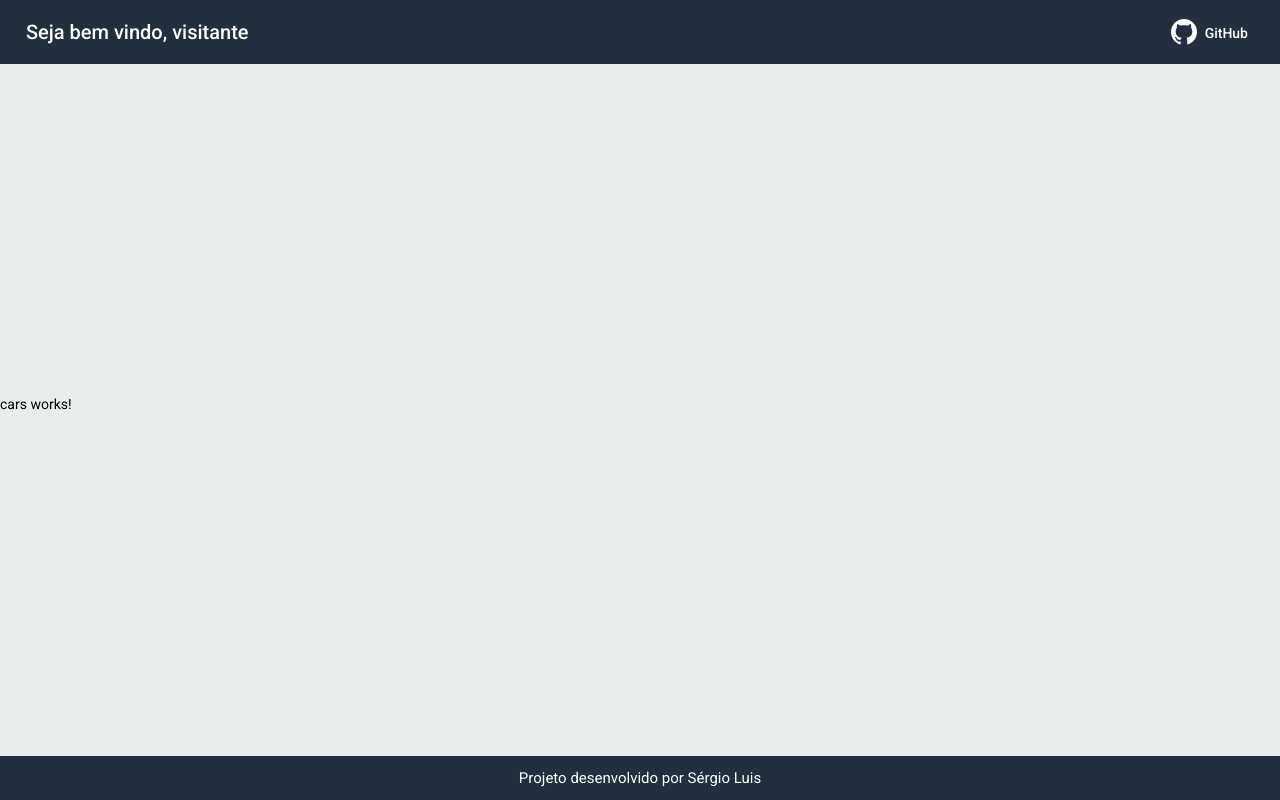
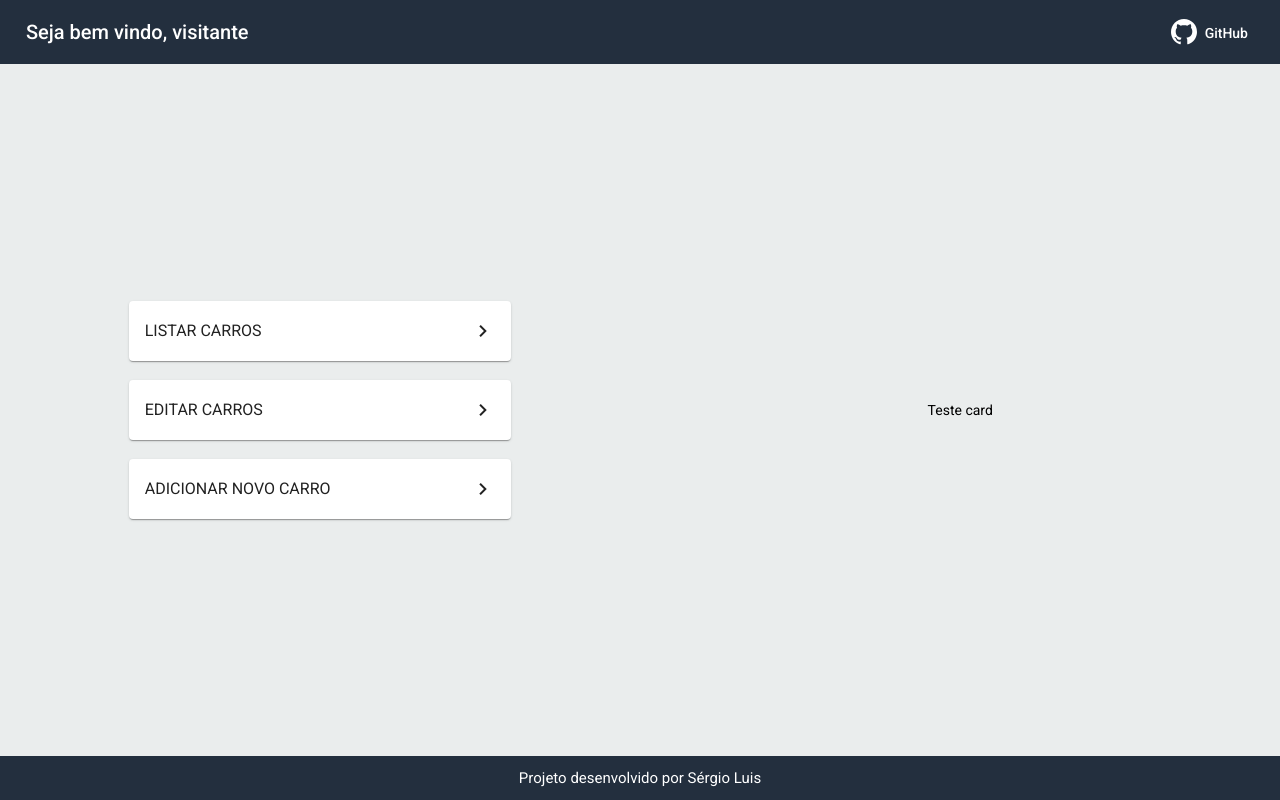
Before and after one commit to sergiolclem/Infosistemas, an Angular app in the folder frontend/: page / in a window 1280 px wide. Built offline with nearby package versions, Linux system fonts and the light colour scheme.

Commit message:
desenv cars page

```diff
--- /dev/null
+++ b/frontend/src/app/pages/cars/cars-menu/cars-menu.component.css
@@ -0,0 +1,11 @@
+.mat-card{
+    display: flex;
+    align-items: center;
+    width: 350px;
+}
+.spacer{
+    flex: 1 1 auto;
+}
+h3{
+    margin: 0;
+}
--- /dev/null
+++ b/frontend/src/app/pages/cars/cars-menu/cars-menu.component.html
@@ -0,0 +1,17 @@
+<mat-card>
+    <h3>LISTAR CARROS</h3>
+    <span class="spacer"></span>
+    <mat-icon>chevron_right</mat-icon>
+</mat-card>
+
+<mat-card>
+    <h3>EDITAR CARROS</h3>
+    <span class="spacer"></span>
+    <mat-icon>chevron_right</mat-icon>
+</mat-card>
+
+<mat-card>
+    <h3>ADICIONAR NOVO CARRO</h3>
+    <span class="spacer"></span>
+    <mat-icon>chevron_right</mat-icon>
+</mat-card>
--- /dev/null
+++ b/frontend/src/app/pages/cars/cars-menu/cars-menu.component.ts
@@ -0,0 +1,15 @@
+import { Component, OnInit } from '@angular/core';
+
+@Component({
+  selector: 'app-cars-menu',
+  templateUrl: './cars-menu.component.html',
+  styleUrls: ['./cars-menu.component.css']
+})
+export class CarsMenuComponent implements OnInit {
+
+  constructor() { }
+
+  ngOnInit(): void {
+  }
+
+}
--- a/frontend/src/app/pages/cars/cars.component.css
+++ b/frontend/src/app/pages/cars/cars.component.css
@@ -0,0 +1,10 @@
+.cars-main-container{
+    display: flex;
+    justify-content: center;
+}
+.cars-menu{
+    display: flex;
+    flex-direction: column;
+    justify-content: space-evenly;
+    height: 40%;
+}
--- a/frontend/src/app/pages/cars/cars.component.html
+++ b/frontend/src/app/pages/cars/cars.component.html
@@ -1 +1,8 @@
-<p>cars works!</p>
+<mat-grid-list class="cars-main-container" cols="2">
+    <mat-grid-tile>
+        <app-cars-menu class="cars-menu"></app-cars-menu>
+    </mat-grid-tile>
+    <mat-grid-tile>
+        <div>Teste card</div>
+    </mat-grid-tile>
+</mat-grid-list>
```
Also changed, not shown: frontend/src/app/pages/pages.module.ts (+7 -3 lines), frontend/src/app/shared/shared.module.ts (+18 -4 lines), 1 other file (tests, documents, lock files or other folders).
